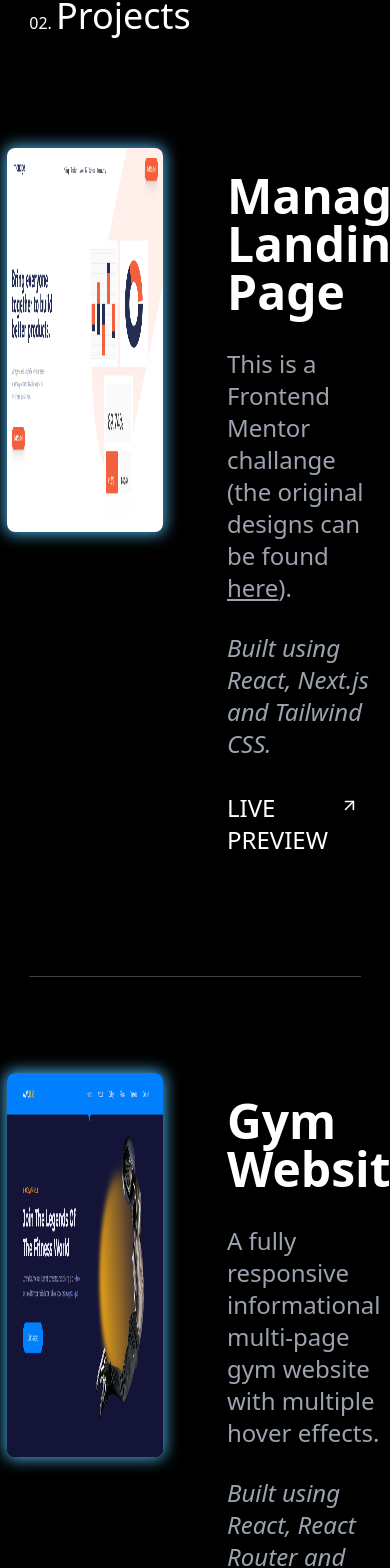
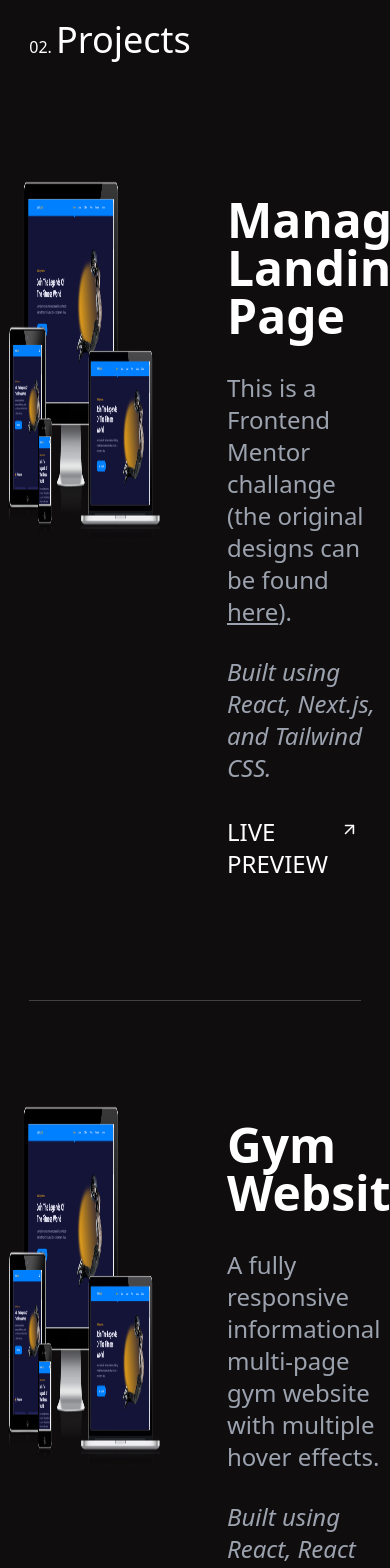
Before and after one commit to mmagba/portfolio-v1, a Next.js app: page / in a window 390 px wide. Shown: the part 1950-3518 px from the top of the page. Built offline with nearby package versions, Linux system fonts and the light colour scheme.

Commit message:
Add animation and side prop to projects and change bg color

```diff
--- a/app/globals.css
+++ b/app/globals.css
@@ -63,12 +63,20 @@ i {
   align-content: center;
 }
 
-.custom__hidden {
+.custom__hidden_left {
   opacity: 0;
   filter: blur(5px);
   transform: translateX(-100%);
   transition: all 1s;
 }
+
+.custom__hidden_right {
+  opacity: 0;
+  filter: blur(5px);
+  transform: translateX(100%);
+  transition: all 1s;
+}
+
 
 .show {
   opacity: 1;
@@ -97,3 +105,7 @@ i {
   margin: 5rem auto;
   overflow-x: hidden;
 }
+
+.bg-dark__Gray{
+  background-color: #0f0d0e;
+}
--- a/app/layout.js
+++ b/app/layout.js
@@ -14,7 +14,7 @@ export default function RootLayout({ children }) {
         <link rel="stylesheet" href="https://cdn.jsdelivr.net/gh/devicons/devicon@v2.15.1/devicon.min.css" />
 
       </head>
-      <body className='bg-black w-screen text-white'>{children}</body>
+      <body className='bg-dark__Gray w-screen text-white'>{children}</body>
     </html>
   )
 }
--- a/components/About.jsx
+++ b/components/About.jsx
@@ -15,7 +15,7 @@ const About = () => {
             });
         });
 
-        const hiddenElements = document.querySelectorAll(".custom__hidden");
+        const hiddenElements = document.querySelectorAll(".custom__hidden_left");
 
         hiddenElements.forEach((element) => {
             observer.observe(element);
@@ -37,7 +37,7 @@ const About = () => {
         <section className='gray__bg py-6'>
             <div id='about' className='custom__container text-white flex flex-col md:flex-row justify-between'>
 
-                <div className='md:w-1/2 text-xl custom__hidden late mt-8'>
+                <div className='md:w-1/2 text-xl custom__hidden_left late mt-8'>
                     <h2 className='text-white text-4xl mb-6'><span className='text-base'>01. </span>About</h2>
                     <p>Hi there! I'm Mahmoud, a web developer. (as you might have guessed with the title).</p>
                     <p className='mt-4'>I'm deeply passionate about transforming ideas into seamless digital experiences, specializing in crafting code that breathes life into your visions.</p>
@@ -47,7 +47,7 @@ const About = () => {
 
                 </div>
 
-                <div className="grid-container custom__hidden">
+                <div className="grid-container custom__hidden_left">
 
                     <div className="item">
                         <i className="devicon-html5-plain colored"></i>
--- a/components/Project.jsx
+++ b/components/Project.jsx
@@ -1,13 +1,53 @@
 'use client'
-import React from 'react'
+import { useEffect } from "react";
 import Image from 'next/image'
 
 
 const Project = (props) => {
+
+    useEffect(() => {
+        const observer = new IntersectionObserver((entries) => {
+            entries.forEach((entry) => {
+                if (entry.isIntersecting) {
+                    entry.target.classList.add("show");
+                }
+            });
+        });
+
+        const hiddenElementsRight = document.querySelectorAll(".custom__hidden_right");
+        const hiddenElementsLeft = document.querySelectorAll(".custom__hidden_left");
+
+        hiddenElementsRight.forEach((element) => {
+            observer.observe(element);
+        });
+
+        hiddenElementsLeft.forEach((element) => {
+            observer.observe(element);
+        });
+
+        return () => {
+            hiddenElementsRight.forEach((element) => {
+                observer.unobserve(element);
+            });
+            hiddenElementsLeft.forEach((element) => {
+                observer.unobserve(element);
+            });
+        };
+    }, []);
+
+
+
+
+
+
+
+
     return (
-        <div className='flex gap-16 my-24 justify-center'>
-            <div className='card rounded-lg relative w-2/5 h-96'>
-                <a href={props.liveLink} target="_blank">
+        <div className={`flex gap-16 my-24 justify-center ${props.imageOnRight === true ? 'md:flex-row-reverse' : ''}`} >
+
+
+            <div className={`rounded-lg relative w-2/5 h-96 ${props.imageOnRight === true ? 'custom__hidden_left' : 'custom__hidden_right '}`}>
+
 
                 <Image
                     src={props.imageSrc}
@@ -16,11 +56,11 @@ const Project = (props) => {
                     loading='eager'
                     className='rounded-lg'
                 />
-                </a>
+
             </div>
 
 
-            <div className='w-2/5 flex flex-col gap-8 justify-between py-6'>
+            <div className={`w-2/5 flex flex-col gap-8 justify-between py-6 ${props.imageOnRight === true ? 'custom__hidden_left late' : 'custom__hidden_right late'}`}>
                 <h3 className='text-5xl font-bold'>{props.name}</h3>
                 <div className='text-gray-400 text-2xl'>
                     {props.children}
@@ -41,11 +81,9 @@ const Project = (props) => {
                         </div>
                     </a>
                 </div>
-
-
             </div>
 
-        </div>
+        </div >
     )
 }
 
--- a/components/Projects.jsx
+++ b/components/Projects.jsx
@@ -5,28 +5,31 @@ const Projects = () => {
   return (
     <section id='projects' >
       <div className="custom__container">
-        <h2 className='text-4xl my-4'><span className='text-base'>02. </span>Projects</h2>
+        <h2 className='text-4xl my-4 pt-6'><span className='text-base'>02. </span>Projects</h2>
       </div>
 
       <Project
         name='Manage Landing Page'
         githubLink='https://github.com/mmagba/manage-landing-page'
         liveLink='https://manage-landing-page-one-pink.vercel.app/'
-        imageSrc='/manageScreenShot.png'
+        imageSrc='/screenSizes.png'
+        imageOnRight={false}
       >
         <p className='mb-7'>This is a Frontend Mentor challange (the original designs can be found <a className='underline' target="_blank" href="https://www.frontendmentor.io/challenges/manage-landing-page-SLXqC6P5">here</a>).</p>
-        <p className='italic'>Built using React, Next.js and Tailwind CSS.</p>
+        <p className='italic'>Built using React, Next.js, and Tailwind CSS.</p>
       </Project>
+
       <div className="seperator"></div>
 
       <Project
         name='Gym Website'
         githubLink='https://github.com/mmagba/gym-website'
         liveLink='https://mmagba.github.io/gym-website/#/'
-        imageSrc='/gymScreenShot.png'
+        imageSrc='/screenSizes.png'
+        imageOnRight={true}
       >
         <p className='mb-7'>A fully responsive informational multi-page gym website with multiple hover effects.</p>
-        <p className='italic'>Built using React, React Router and Vanilla CSS.</p>
+        <p className='italic'>Built using React, React Router, and Vanilla CSS.</p>
       </Project>
 
     </section>
```
Also changed, not shown: public/screenSizes.png (added). Lines whose indentation alone changed are shown as unchanged.
